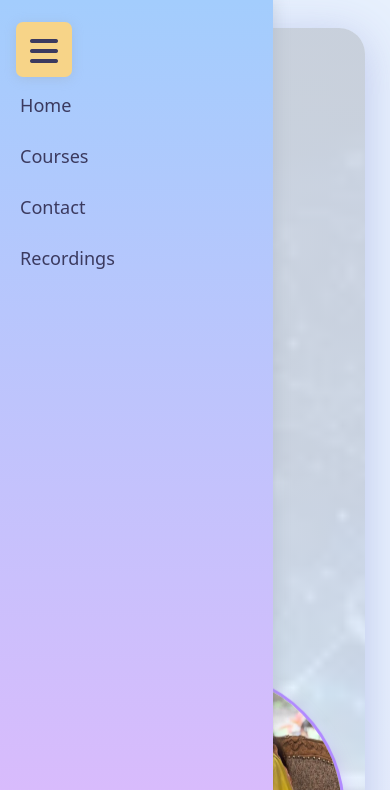
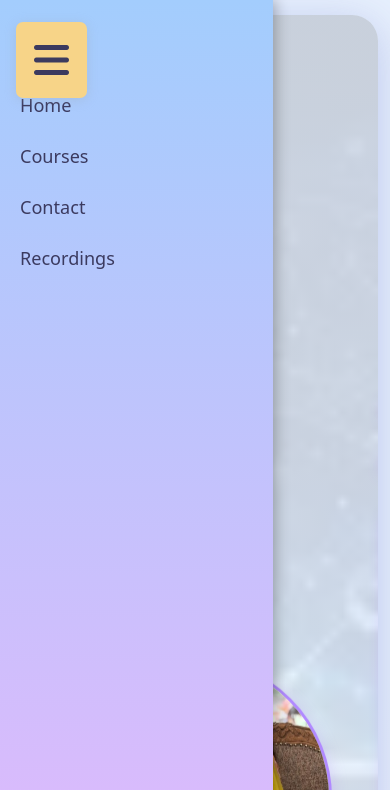
Before and after one commit to swayamg26/SUMANARORA, a plain HTML site: page index.html in a window 390 px wide. Both pictures are taken after a click on the button "Toggle sidebar". Shown: the top 790 px of the page. Drawn offline with nearby package versions, Linux system fonts and the light colour scheme.

Commit message:
Update index.html

```diff
--- a/index.html
+++ b/index.html
@@ -90,13 +90,42 @@
     /* Responsive Adjustments */
     @media (max-width: 768px) {
   .sidebar {
+    position: fixed;
+    top: 0;
+    left: 0;
+    height: 100vh;
     width: 70vw;
     max-width: 280px;
+    background: linear-gradient(180deg, #a3cdfd, #d9bbfc 95%);
+    box-shadow: 2px 0 14px rgba(0,0,0,0.3);
+    transform: translateX(-100%);
+    transition: transform 0.3s ease;
+    z-index: 3000;
+  }
+  .sidebar.open {
+    transform: translateX(0);
   }
   .content {
-        margin-left: 0;
+    margin-left: 0 !important;
+    padding: 15px;
+  }
+  .sidebar-toggle {
+    font-size: 2.5rem;
+    padding: 8px 18px;
+    z-index: 3100;
+  }
+  .profile-photo {
+    width: 100%;
+    max-width: 280px;
+    height: auto;
+  }
+  .beautiful-bg,
+  .text-content {
+    flex-direction: column;
+    padding: 0 10px;
   }
 }
+
 
     /* Section Styling */
     section {
@@ -255,7 +284,7 @@
     <i class="fas fa-bars"></i>
   </button>
 
-  <div class="content" id="mainContent">
+  <div class="content container" id="mainContent">
     <section id="home" class="active" tabindex="-1">
       <div class="beautiful-bg">
         <img src="1.jpg" alt="Suman Arora" class="profile-photo" />
```
Lines whose indentation alone changed are shown as unchanged.
